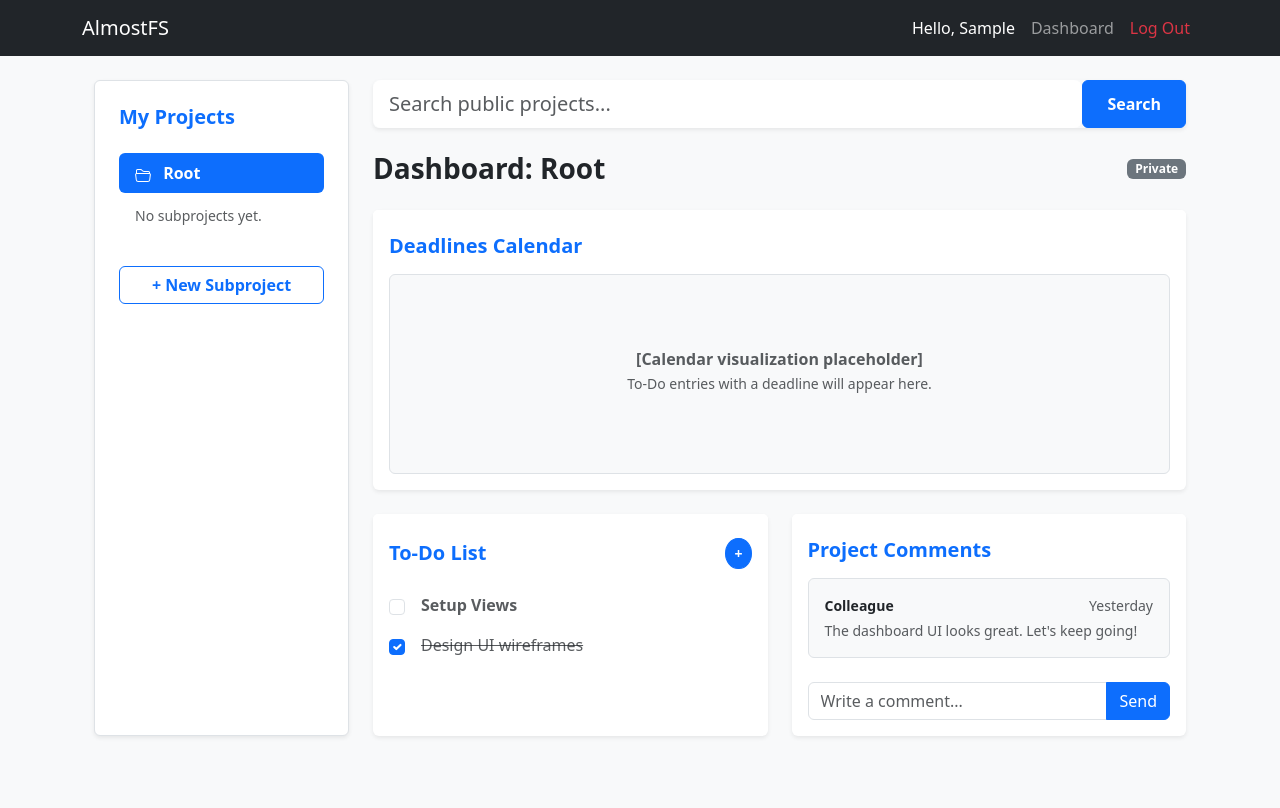
After one commit to AY02/web-technology-project, a Django app: page /projects/dashboard/ in a window 1280 px wide. The commit adds this page. Run offline with Django 5.2, Linux system fonts and the light colour scheme; the visitor is signed in with stand-in values (Sample User, id 1); data comes from the database, SQL or seed files in the repository.

Commit message:
Main dashboard view, template, create subprojects and tree project navigation in the sidebar

```diff
--- a/accounts/templates/accounts/profile.html
+++ b/accounts/templates/accounts/profile.html
@@ -44,7 +44,7 @@
         </div>
 
         <div class="d-grid gap-2 d-sm-flex justify-content-sm-center mt-4 pt-4 border-top">
-          <a href="#" class="btn btn-primary px-4">Go to Projects</a>
+          <a href="{% url 'dashboard' %}" class="btn btn-primary px-4">Go to Projects</a>
 
           <a href="{% url 'home' %}" class="btn btn-outline-secondary px-4">Back to Home</a>
         </div>
--- a/almost_fs/urls.py
+++ b/almost_fs/urls.py
@@ -22,5 +22,6 @@ from django.views.generic import TemplateView
 urlpatterns = [
   path('admin/', admin.site.urls),
   path('accounts/', include('accounts.urls')),
+  path('projects/', include('projects.urls')),
   path('', TemplateView.as_view(template_name='index.html'), name='home')
 ]
--- /dev/null
+++ b/projects/forms.py
@@ -0,0 +1,22 @@
+from django import forms
+from .models import Project
+
+class ProjectCreationForm(forms.ModelForm):
+    def __init__(self, user=None, parent_project=None, *args, **kwargs):
+        super().__init__(*args, **kwargs)
+
+        # By inserting user and project parent in the internal instance of the
+        # form, the clean() method in model.py will find them and won't crash
+        if user and parent_project:
+            self.instance.owner = user
+            self.instance.parent = parent_project
+
+    class Meta:
+        model = Project
+        # The user only choses title and visibility, while parent and owner
+        # are managed in the backend automatically
+        fields = ['title', 'visibility']
+        widgets = {
+            'title': forms.TextInput(attrs={'class': 'form-control', 'placeholder': 'e.g., Algorithms'}),
+            'visibility': forms.Select(attrs={'class': 'form-select'}),
+        }
--- /dev/null
+++ b/projects/templates/projects/dashboard.html
@@ -0,0 +1,170 @@
+{% extends "base.html" %}
+
+{% block title %}Dashboard - AlmostFS{% endblock %}
+
+{% block content %}
+<div class="container-fluid mb-5">
+  <div class="row">
+
+    <div class="col-lg-3 mb-4">
+      <div class="bg-white shadow-sm rounded p-4 border h-100">
+        <h5 class="fw-bold text-primary mb-4">My Projects</h5>
+
+        {% if parent_project %}
+        <div class="mb-3 border-bottom pb-2">
+          <a href="{% url 'dashboard_project' parent_project.id %}" class="text-decoration-none text-muted small fw-bold">
+            <svg xmlns="http://www.w3.org/2000/svg" width="16" height="16" fill="currentColor" class="bi bi-arrow-left me-1" viewBox="0 0 16 16">
+              <path fill-rule="evenodd" d="M15 8a.5.5 0 0 0-.5-.5H2.707l3.147-3.146a.5.5 0 1 0-.708-.708l-4 4a.5.5 0 0 0 0 .708l4 4a.5.5 0 0 0 .708-.708L2.707 8.5H14.5A.5.5 0 0 0 15 8z"/>
+            </svg>
+            Back to {{ parent_project.title }}
+          </a>
+        </div>
+        {% endif %}
+
+        <div class="list-group list-group-flush mb-4">
+          <div class="list-group-item active rounded fw-bold border-0 mb-1">
+            <svg xmlns="http://www.w3.org/2000/svg" width="16" height="16" fill="currentColor" class="bi bi-folder2-open me-2" viewBox="0 0 16 16">
+              <path d="M1 3.5A1.5 1.5 0 0 1 2.5 2h2.764c.958 0 1.76.56 2.311 1.184C7.985 3.648 8.48 4 9 4h4.5A1.5 1.5 0 0 1 15 5.5v.64c.57.265.94.876.856 1.546l-.64 5.124A2.5 2.5 0 0 1 12.733 15H3.266a2.5 2.5 0 0 1-2.481-2.19l-.64-5.124A1.5 1.5 0 0 1 1 6.14V3.5zM2 6h12v-.5a.5.5 0 0 0-.5-.5H9c-.964 0-1.71-.629-2.174-1.154C6.374 3.334 5.82 3 5.264 3H2.5a.5.5 0 0 0-.5.5V6zm-.367 1a.5.5 0 0 0-.496.562l.64 5.124A1.5 1.5 0 0 0 3.266 14h9.468a1.5 1.5 0 0 0 1.489-1.314l.64-5.124A.5.5 0 0 0 14.367 7H1.633z"/>
+            </svg>
+            {{ current_project.title }}
+          </div>
+
+          {% for project in subprojects %}
+            <a href="{% url 'dashboard_project' project.id %}" class="list-group-item list-group-item-action border-0">
+               <svg xmlns="http://www.w3.org/2000/svg" width="16" height="16" fill="currentColor" class="bi bi-folder me-2" viewBox="0 0 16 16">
+                 <path d="M.54 3.87.5 3a2 2 0 0 1 2-2h3.672a2 2 0 0 1 1.414.586l.828.828A2 2 0 0 0 9.828 3h3.982a2 2 0 0 1 1.992 2.181l-.637 7A2 2 0 0 1 13.174 14H2.826a2 2 0 0 1-1.991-1.819l-.637-7a1.99 1.99 0 0 1 .342-1.31zM2.19 4a1 1 0 0 0-.996 1.09l.637 7a1 1 0 0 0 .995.91h10.348a1 1 0 0 0 .995-.91l.637-7A1 1 0 0 0 13.81 4H2.19zm4.69-1.707A1 1 0 0 0 6.172 2H2.5a1 1 0 0 0-1 .981l.006.139C1.72 3.042 1.95 3 2.19 3h5.396l-.707-.707z"/>
+               </svg>
+               {{ project.title }}
+            </a>
+          {% empty %}
+            <p class="text-muted small mt-2 px-3">No subprojects yet.</p>
+          {% endfor %}
+        </div>
+
+        <div class="d-grid">
+          <button class="btn btn-outline-primary fw-bold" data-bs-toggle="modal" data-bs-target="#createProjectModal">
+            + New Subproject</button>
+        </div>
+      </div>
+    </div>
+
+    <div class="col-lg-9">
+
+      <div class="mb-4">
+        <form class="d-flex shadow-sm rounded">
+          <input class="form-control form-control-lg border-0" type="search" placeholder="Search public projects..." aria-label="Search">
+          <button class="btn btn-primary px-4 fw-bold" type="submit">Search</button>
+        </form>
+      </div>
+
+      <div class="d-flex justify-content-between align-items-center mb-4">
+        <h3 class="fw-bold text-dark mb-0">Dashboard: {{ current_project.title }}</h3>
+        <span class="badge bg-secondary">Private</span>
+      </div>
+
+      <div class="card shadow-sm border-0 mb-4">
+        <div class="card-header bg-white border-bottom-0 pt-4 pb-0">
+          <h5 class="text-primary fw-bold mb-0">Deadlines Calendar</h5>
+        </div>
+        <div class="card-body">
+          <div class="bg-light rounded p-5 text-center border" style="min-height: 200px;">
+            <p class="text-muted fw-bold mb-0 mt-4">
+              [Calendar visualization placeholder]
+            </p>
+            <small class="text-muted">To-Do entries with a deadline will appear here.</small>
+          </div>
+        </div>
+      </div>
+
+      <div class="row">
+
+        <div class="col-md-6 mb-4">
+          <div class="card shadow-sm border-0 h-100">
+            <div class="card-header bg-white border-bottom-0 pt-4 pb-0 d-flex justify-content-between align-items-center">
+              <h5 class="text-primary fw-bold mb-0">To-Do List</h5>
+              <button class="btn btn-sm btn-primary rounded-circle fw-bold">+</button>
+            </div>
+            <div class="card-body">
+              <ul class="list-group list-group-flush">
+                <li class="list-group-item d-flex align-items-center border-0 px-0">
+                  <input class="form-check-input me-3" type="checkbox" value="" id="todo1">
+                  <label class="form-check-label text-muted fw-bold" for="todo1">Setup Views</label>
+                </li>
+                <li class="list-group-item d-flex align-items-center border-0 px-0">
+                  <input class="form-check-input me-3" type="checkbox" value="" id="todo2" checked>
+                  <label class="form-check-label text-decoration-line-through text-muted" for="todo2">Design UI wireframes</label>
+                </li>
+              </ul>
+            </div>
+          </div>
+        </div>
+
+        <div class="col-md-6 mb-4">
+          <div class="card shadow-sm border-0 h-100">
+            <div class="card-header bg-white border-bottom-0 pt-4 pb-0">
+              <h5 class="text-primary fw-bold mb-0">Project Comments</h5>
+            </div>
+            <div class="card-body d-flex flex-column">
+              <div class="flex-grow-1 mb-3">
+
+                <div class="bg-light p-3 rounded border mb-2">
+                  <div class="d-flex justify-content-between mb-1">
+                    <strong class="text-dark small">Colleague</strong>
+                    <small class="text-muted">Yesterday</small>
+                  </div>
+                  <p class="mb-0 small text-muted">The dashboard UI looks great. Let's keep going!</p>
+                </div>
+
+              </div>
+
+              <div class="mt-auto">
+                <div class="input-group">
+                  <input type="text" class="form-control" placeholder="Write a comment...">
+                  <button class="btn btn-primary" type="button">Send</button>
+                </div>
+              </div>
+
+            </div>
+          </div>
+        </div>
+
+      </div>
+    </div>
+  </div>
+</div>
+
+<div class="modal fade" id="createProjectModal" tabindex="-1" aria-labelledby="createProjectModalLabel" aria-hidden="true">
+  <div class="modal-dialog">
+    <div class="modal-content border-0 shadow">
+
+      <div class="modal-header bg-primary text-white border-0">
+        <h5 class="modal-title fw-bold" id="createProjectModalLabel">Create New Subproject</h5>
+        <button type="button" class="btn-close btn-close-white" data-bs-dismiss="modal" aria-label="Close"></button>
+      </div>
+
+      <form method="post" action="{% url 'create_subproject' current_project.id %}">
+        {% csrf_token %}
+        <div class="modal-body p-4">
+          <p class="text-muted small mb-4">This project will be created inside <strong>{{ current_project.title }}</strong>.</p>
+
+          <div class="mb-3">
+            <label for="{{ creation_form.title.id_for_label }}" class="form-label fw-bold text-muted">Project Title</label>
+            {{ creation_form.title }}
+          </div>
+
+          <div class="mb-3">
+            <label for="{{ creation_form.visibility.id_for_label }}" class="form-label fw-bold text-muted">Visibility</label>
+            {{ creation_form.visibility }}
+          </div>
+        </div>
+
+        <div class="modal-footer border-0 bg-light">
+          <button type="button" class="btn btn-outline-secondary" data-bs-dismiss="modal">Cancel</button>
+          <button type="submit" class="btn btn-primary fw-bold px-4">Create Project</button>
+        </div>
+      </form>
+
+    </div>
+  </div>
+</div>
+{% endblock %}
--- /dev/null
+++ b/projects/urls.py
@@ -0,0 +1,9 @@
+from django.urls import path
+from .views import dashboard_view, create_subproject
+
+urlpatterns = [
+    path('dashboard/', dashboard_view, name='dashboard'),
+    # if the url includes an additional parameter we include that project
+    path('dashboard/<int:project_id>/', dashboard_view, name='dashboard_project'),
+    path('dashboard/<int:parent_id>/create/', create_subproject, name='create_subproject'),
+]
--- a/projects/views.py
+++ b/projects/views.py
@@ -1,3 +1,40 @@
-from django.shortcuts import render
+from django.shortcuts import render, get_object_or_404, redirect
+from django.contrib.auth.decorators import login_required
+from django.views.decorators.http import require_POST
+from .models import Project
+from .forms import ProjectCreationForm
 
-# Create your views here.
+@login_required
+def dashboard_view(request, project_id=None):
+    if project_id:
+        current_project = get_object_or_404(Project, id=project_id, owner=request.user)
+    else:
+        current_project = Project.objects.filter(owner=request.user, parent__isnull=True).first()
+
+    subprojects = current_project.subprojects.all() if current_project else []
+    parent_project = current_project.parent if current_project else None
+
+    context = {
+        'current_project': current_project,
+        'subprojects': subprojects,
+        'parent_project': parent_project,
+        'creation_form': ProjectCreationForm(),
+    }
+    return render(request, 'projects/dashboard.html', context)
+
+@login_required
+@require_POST
+def create_subproject(request, parent_id):
+    """
+    After receiving data from the form we create the new subproject.
+    """
+
+    # the project to which the user wants to add a subproject needs to be of its property
+    parent_project = get_object_or_404(Project, id=parent_id, owner=request.user)
+
+    form = ProjectCreationForm(data=request.POST, user=request.user, parent_project=parent_project)
+    if form.is_valid():
+        form.save()
+
+    # refreshing the page of the parent to see the new child
+    return redirect('dashboard_project', project_id=parent_project.id)
--- a/templates/base.html
+++ b/templates/base.html
@@ -24,7 +24,7 @@
               <span class="nav-link text-white">Hello, {{ user.first_name|default:user.username }}</span>
             </li>
             <li class="nav-item">
-              <a class="nav-link" href="#">Dashboard</a> </li>
+              <a class="nav-link" href="{% url 'dashboard' %}">Dashboard</a> </li>
             <li class="nav-item">
               <form method="post" action="{% url 'logout' %}" class="d-inline">
                 {% csrf_token %}
```
